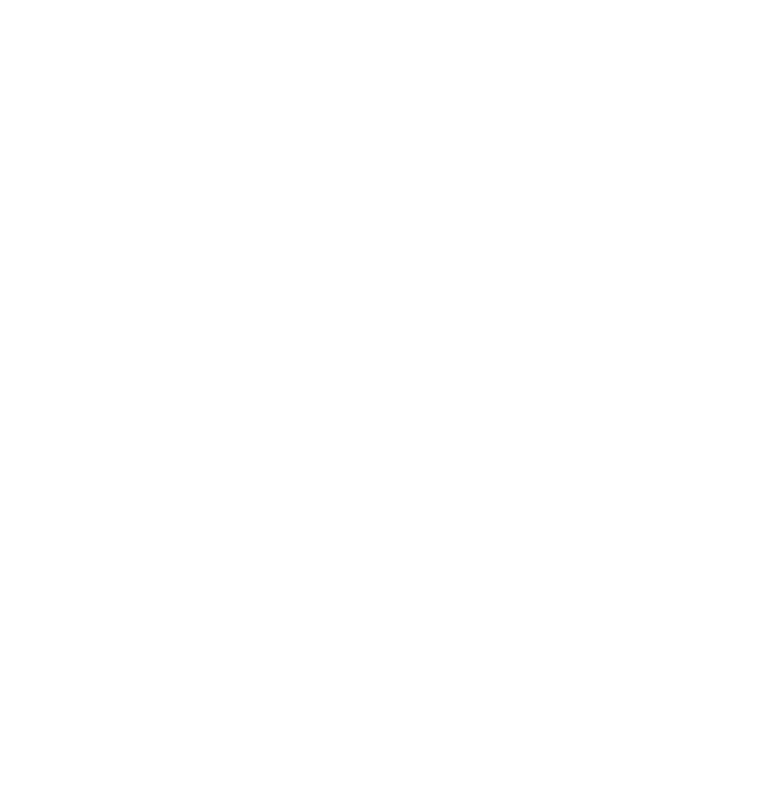
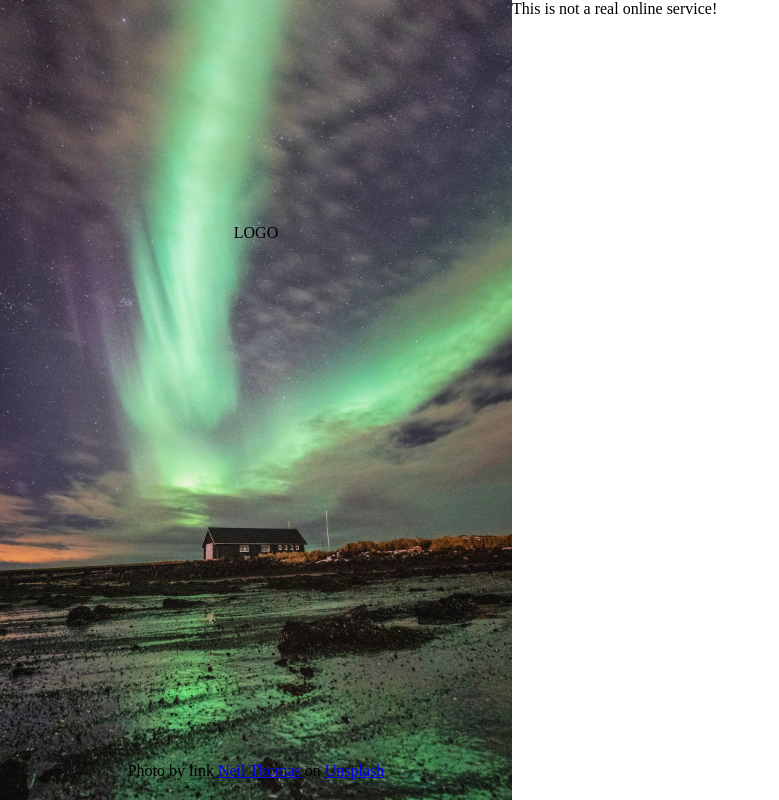
Before and after one commit to someonefumb/signup-form, a plain HTML site: page index.html in a window 1280 px wide. Shown: the whole page, without its empty margins (0-779 px from the left). Drawn offline with Linux system fonts and the light colour scheme.

Commit message:
Add picture for form

```diff
--- a/index.html
+++ b/index.html
@@ -7,6 +7,18 @@
     <link rel="stylesheet" href="./styles.css">
 </head>
 <body>
+    <div class="picture">
+        <div class="logo">LOGO</div>
+        <div class="picture-credit">Photo by link <a href="https://unsplash.com/@neilthomas">Neil Thomas</a> on <a href="https://unsplash.com/">Unsplash</a></div>
+    </div>
+    <div class="form">
+        <div>
+            This is not a real online service!
+        </div>
+        <form action=""></form>
+        <div>
 
+        </div>
+    </div>
 </body>
 </html>
--- a/styles.css
+++ b/styles.css
@@ -0,0 +1,34 @@
+* {
+    box-sizing: border-box;
+    padding: 0;
+    margin: 0;
+}
+
+body {
+    display: flex;
+}
+
+.picture {
+    width: 40vw;
+    height: 100vh;
+    background-image: url(./neil-mark-thomas-meScUd3NbKk-unsplash.jpg);
+    background-repeat: no-repeat;
+    background-position: center;
+    background-size: cover;
+    text-align: center;
+    display: flex;
+    flex-direction: column;
+    justify-content: end;
+}
+
+.logo {
+    margin-bottom: calc(0.65 * 100vh);
+}
+
+.picture-credit {
+    margin-bottom: 20px;
+}
+
+.form {
+    width: 60vw;
+}
```
Also changed, not shown: neil-mark-thomas-meScUd3NbKk-unsplash.jpg (added).
